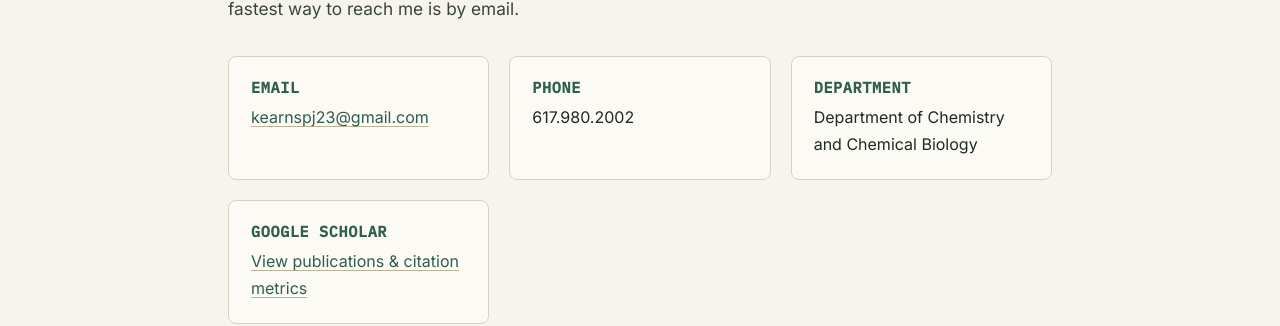
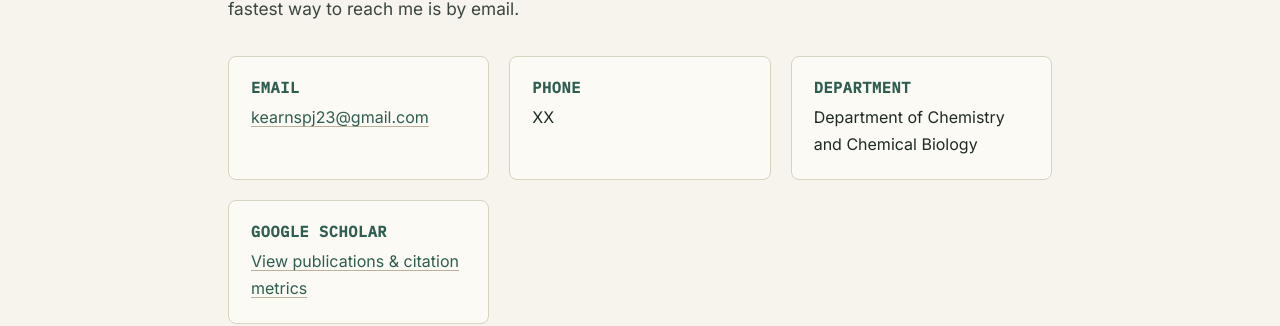
Before and after one commit to pattyjk/pattyjk.github.io, a Jekyll site: the page built from contact.md, in a window 1280 px wide. Shown: the part 247-573 px from the top of the page. Built offline with Jekyll 4.4.1, drawn with Linux system fonts in a browser that asks for light colours.

Commit message:
Update _config.yml

```diff
--- a/_config.yml
+++ b/_config.yml
@@ -5,7 +5,7 @@ description: >-
   at the Northeastern University, studying microbial ecology,
   fungal disease ecology, and host-microbe interactions.
 email: kearnspj23@gmail.com
-phone: "617.980.2002"
+phone: "XX"
 affiliation: "Department of Chemistry and Chemical Biology"
 scholar_url: "https://scholar.google.com/citations?user=SGXKG2UAAAAJ&hl=en"
 
```
